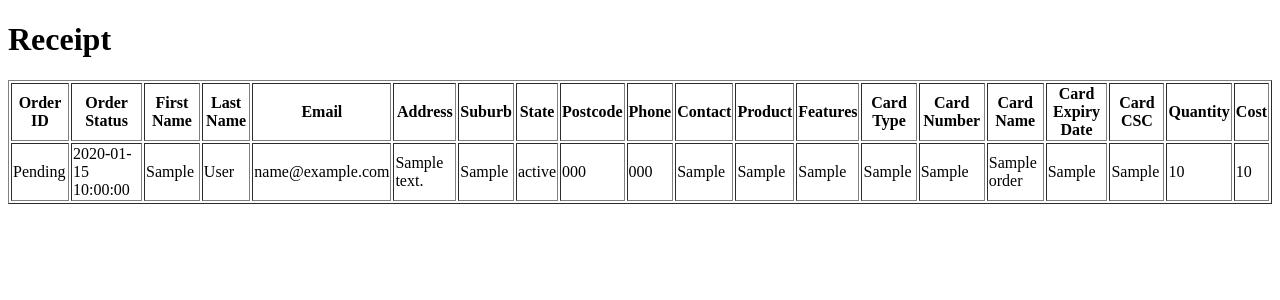
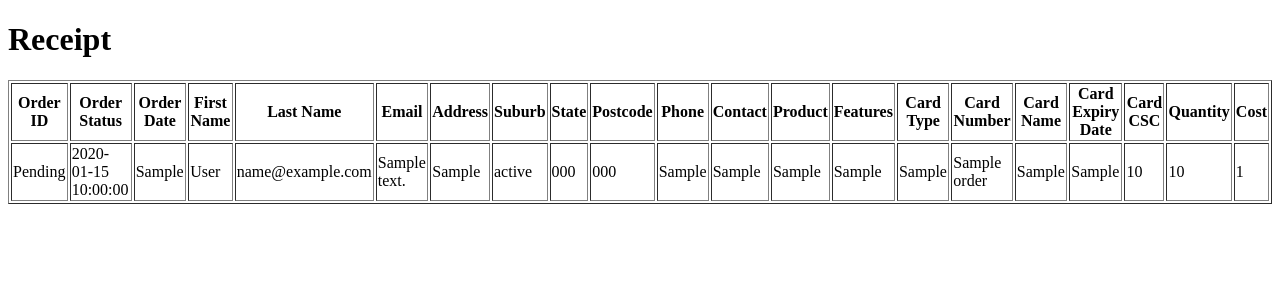
Before and after one commit to ryancheems/C26Project1, a PHP site: page /receipt.php in a window 1280 px wide. Shown: the top 300 px of the page. Run offline with PHP 8.4, Linux system fonts and the light colour scheme; tables that the repository leaves empty or names only in its code hold one stand-in row (values such as "Sample post"); data that the repository does not hold is empty.

Commit message:
Update receipt.php

```diff
--- a/receipt.php
+++ b/receipt.php
@@ -10,7 +10,7 @@
 <h1>Receipt</h1>
 <?php
 echo "<table border = '1'>";
-    echo "<tr><th>Order ID</th><th>Order Status</th><th>First Name</th><th>Last Name</th>
+    echo "<tr><th>Order ID</th><th>Order Status</th><th>Order Date</th><th>First Name</th><th>Last Name</th>
     <th>Email</th><th>Address</th><th>Suburb</th><th>State</th><th>Postcode</th><th>Phone</th><th>Contact</th>
     <th>Product</th><th>Features</th><th>Card Type</th><th>Card Number</th><th>Card Name</th><th>Card Expiry Date</th><th>Card CSC</th><th>Quantity</th>
     <th>Cost</th></tr>";
@@ -41,7 +41,8 @@
                 echo "<td>$row[16]</td>";
                 echo "<td>$row[17]</td>";
                 echo "<td>$row[18]</td>";
-                echo "<td>$row[19]</td></tr>";
+                echo "<td>$row[19]</td>";
+                echo "<td>$row[20]</td></tr>";
                 $row = mysqli_fetch_row($queryResult);
             }
             echo "</table>";
```
